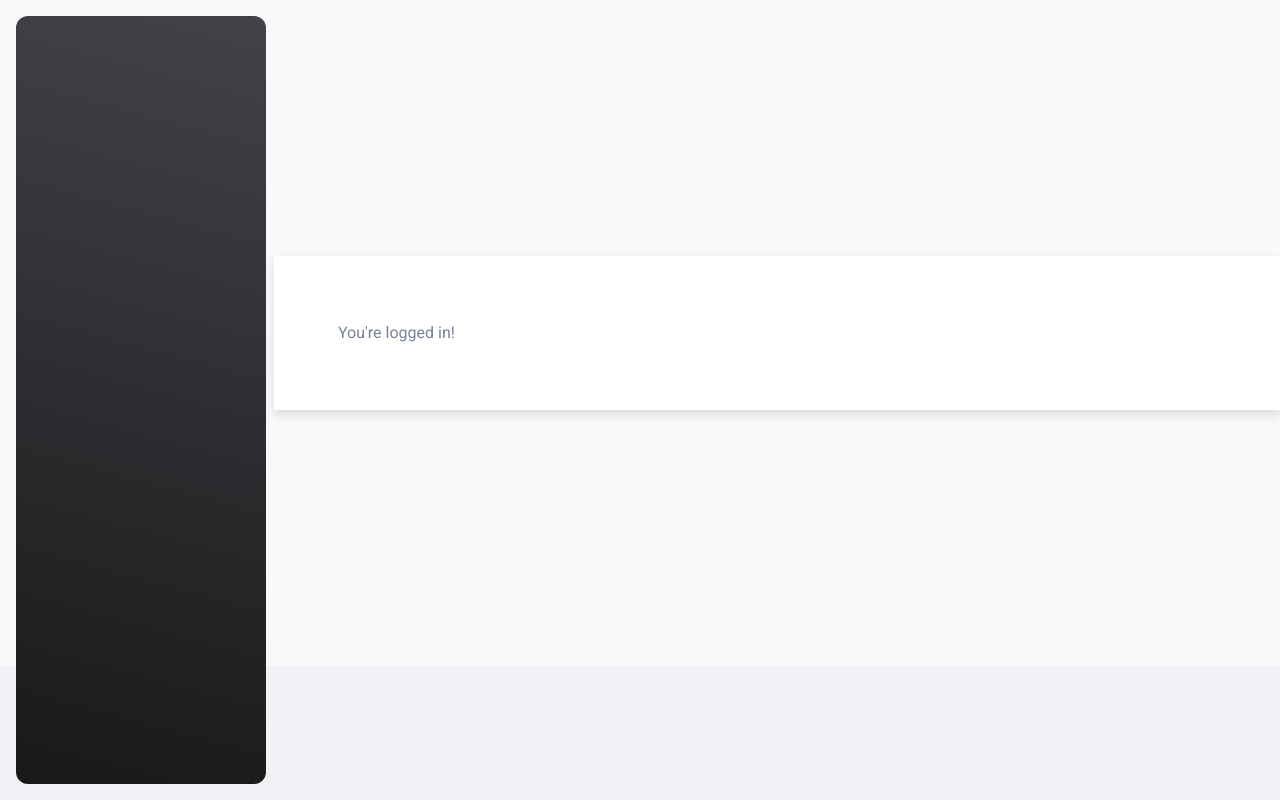
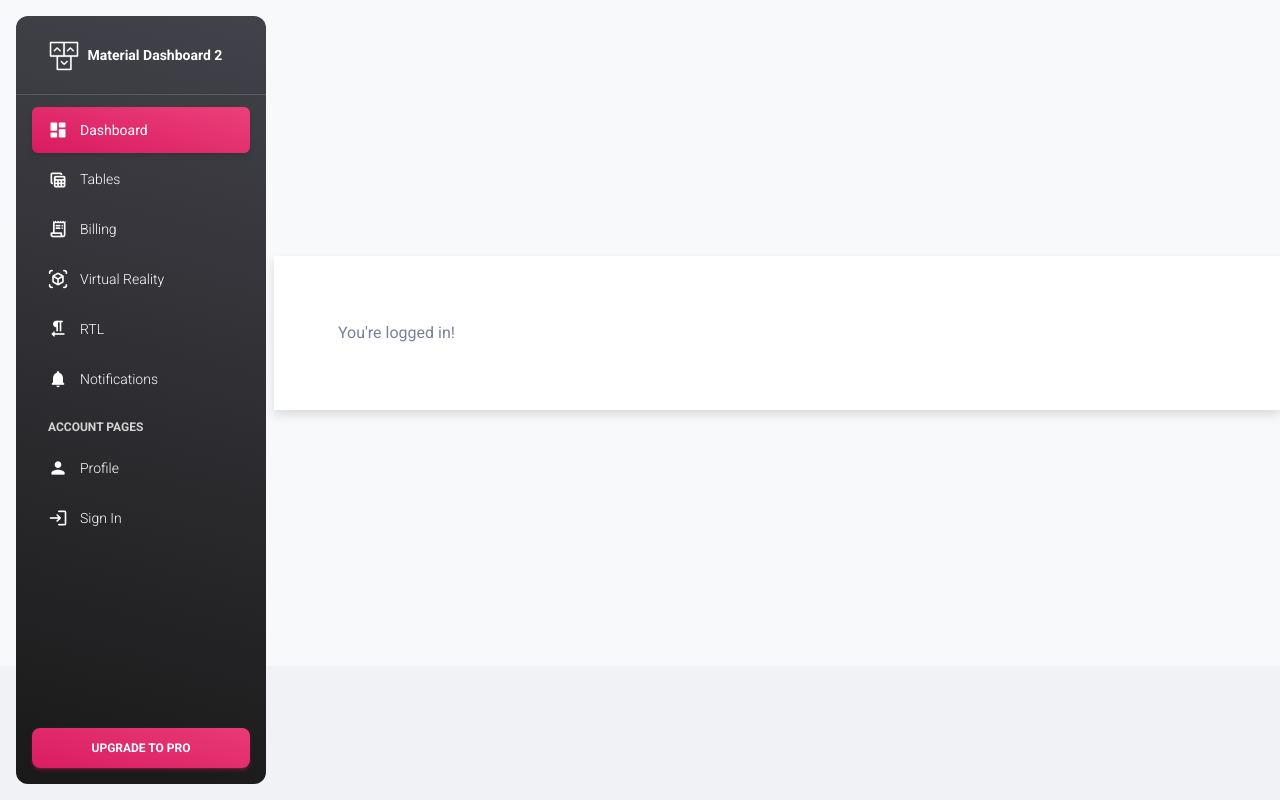
Before and after one commit to SepandJP/laravel-mini-cms, a Laravel app: page /dashboard in a window 1280 px wide. Run offline with Laravel 8, Linux system fonts and the light colour scheme; the visitor is signed in with stand-in values (Sample User, id 1); data that the repository does not hold is empty; some libraries are stand-ins or nearby versions.

Commit message:
Separating "sidebar" view

```diff
--- a/resources/views/layouts/app.blade.php
+++ b/resources/views/layouts/app.blade.php
@@ -17,7 +17,7 @@
  --}}
             <!-- Page Sidebar -->
             <aside class="sidenav navbar navbar-vertical navbar-expand-xs border-0 border-radius-xl my-3 fixed-start ms-3   bg-gradient-dark" id="sidenav-main">
-                {{ $aside }}
+                @include('layouts.sidebar')
             </aside>
 
             <!-- Page Content -->
--- /dev/null
+++ b/resources/views/layouts/sidebar.blade.php
@@ -0,0 +1,92 @@
+    <div class="sidenav-header">
+      <i class="fas fa-times p-3 cursor-pointer text-white opacity-5 position-absolute end-0 top-0 d-none d-xl-none" aria-hidden="true" id="iconSidenav"></i>
+      <a class="navbar-brand m-0" href=" https://demos.creative-tim.com/material-dashboard/pages/dashboard " target="_blank">
+        <img src="../admin/img/logo-ct.png" class="navbar-brand-img h-100" alt="main_logo">
+        <span class="ms-1 font-weight-bold text-white">Material Dashboard 2</span>
+      </a>
+    </div>
+    <hr class="horizontal light mt-0 mb-2">
+    <div class="collapse navbar-collapse  w-auto  max-height-vh-100" id="sidenav-collapse-main">
+      <ul class="navbar-nav">
+        <li class="nav-item">
+          <a class="nav-link text-white active bg-gradient-primary" href="../pages/dashboard.html">
+            <div class="text-white text-center me-2 d-flex align-items-center justify-content-center">
+              <i class="material-icons opacity-10">dashboard</i>
+            </div>
+            <span class="nav-link-text ms-1">Dashboard</span>
+          </a>
+        </li>
+        <li class="nav-item">
+          <a class="nav-link text-white " href="../pages/tables.html">
+            <div class="text-white text-center me-2 d-flex align-items-center justify-content-center">
+              <i class="material-icons opacity-10">table_view</i>
+            </div>
+            <span class="nav-link-text ms-1">Tables</span>
+          </a>
+        </li>
+        <li class="nav-item">
+          <a class="nav-link text-white " href="../pages/billing.html">
+            <div class="text-white text-center me-2 d-flex align-items-center justify-content-center">
+              <i class="material-icons opacity-10">receipt_long</i>
+            </div>
+            <span class="nav-link-text ms-1">Billing</span>
+          </a>
+        </li>
+        <li class="nav-item">
+          <a class="nav-link text-white " href="../pages/virtual-reality.html">
+            <div class="text-white text-center me-2 d-flex align-items-center justify-content-center">
+              <i class="material-icons opacity-10">view_in_ar</i>
+            </div>
+            <span class="nav-link-text ms-1">Virtual Reality</span>
+          </a>
+        </li>
+        <li class="nav-item">
+          <a class="nav-link text-white " href="../pages/rtl.html">
+            <div class="text-white text-center me-2 d-flex align-items-center justify-content-center">
+              <i class="material-icons opacity-10">format_textdirection_r_to_l</i>
+            </div>
+            <span class="nav-link-text ms-1">RTL</span>
+          </a>
+        </li>
+        <li class="nav-item">
+          <a class="nav-link text-white " href="../pages/notifications.html">
+            <div class="text-white text-center me-2 d-flex align-items-center justify-content-center">
+              <i class="material-icons opacity-10">notifications</i>
+            </div>
+            <span class="nav-link-text ms-1">Notifications</span>
+          </a>
+        </li>
+        <li class="nav-item mt-3">
+          <h6 class="ps-4 ms-2 text-uppercase text-xs text-white font-weight-bolder opacity-8">Account pages</h6>
+        </li>
+        <li class="nav-item">
+          <a class="nav-link text-white " href="../pages/profile.html">
+            <div class="text-white text-center me-2 d-flex align-items-center justify-content-center">
+              <i class="material-icons opacity-10">person</i>
+            </div>
+            <span class="nav-link-text ms-1">Profile</span>
+          </a>
+        </li>
+        <li class="nav-item">
+          <a class="nav-link text-white " href="../pages/sign-in.html">
+            <div class="text-white text-center me-2 d-flex align-items-center justify-content-center">
+              <i class="material-icons opacity-10">login</i>
+            </div>
+            <span class="nav-link-text ms-1">Sign In</span>
+          </a>
+        </li>
+        <li class="nav-item">
+          <a class="nav-link text-white " href="../pages/sign-up.html">
+            <div class="text-white text-center me-2 d-flex align-items-center justify-content-center">
+              <i class="material-icons opacity-10">assignment</i>
+            </div>
+            <span class="nav-link-text ms-1">Sign Up</span>
+          </a>
+        </li>
+      </ul>
+    </div>
+    <div class="sidenav-footer position-absolute w-100 bottom-0 ">
+      <div class="mx-3">
+        <a class="btn bg-gradient-primary mt-4 w-100" href="https://www.creative-tim.com/product/material-dashboard-pro?ref=sidebarfree" type="button">Upgrade to pro</a>
+      </div>
+    </div>
```
